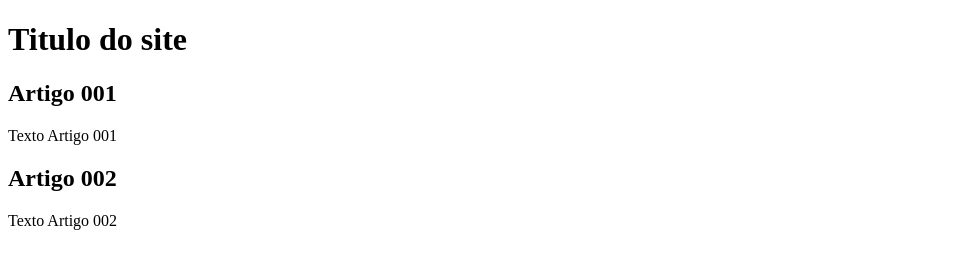
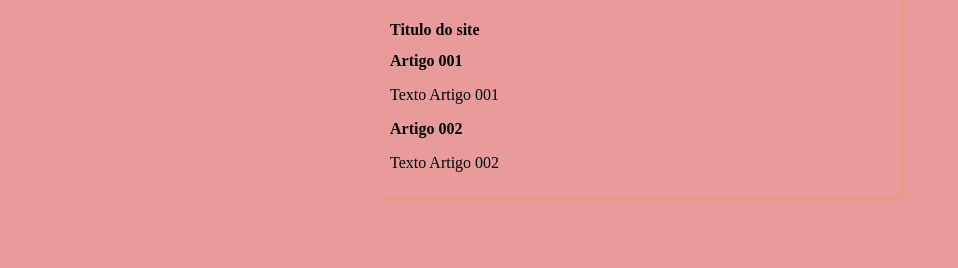
Before and after one commit to ar3da/projeto-site, a plain HTML site: page index.html in a window 1280 px wide. Shown: the whole page, without its empty margins (0-958 px from the left). Drawn offline with Linux system fonts and the light colour scheme.

Commit message:
iniciei o desing

```diff
--- a/index.html
+++ b/index.html
@@ -4,6 +4,7 @@
     <meta charset="UTF-8">
     <meta name="viewport" content="width=device-width, initial-scale=1.0">
     <title>Titulo do site</title>
+    <link rel="stylesheet" href="style.css">
 </head>
 <body>
     <main>
--- /dev/null
+++ b/style.css
@@ -0,0 +1,12 @@
+* {
+    font-family: 'Times New Roman', Times, serif;
+    font-size: 16px;
+}
+
+body {
+    background-color: rgb(233, 154, 154);
+    width: 500px;
+    margin: auto;
+    padding: 10px;
+    box-shadow: 3px 3px 3px rgb(225, 159, 124);
+}
```
